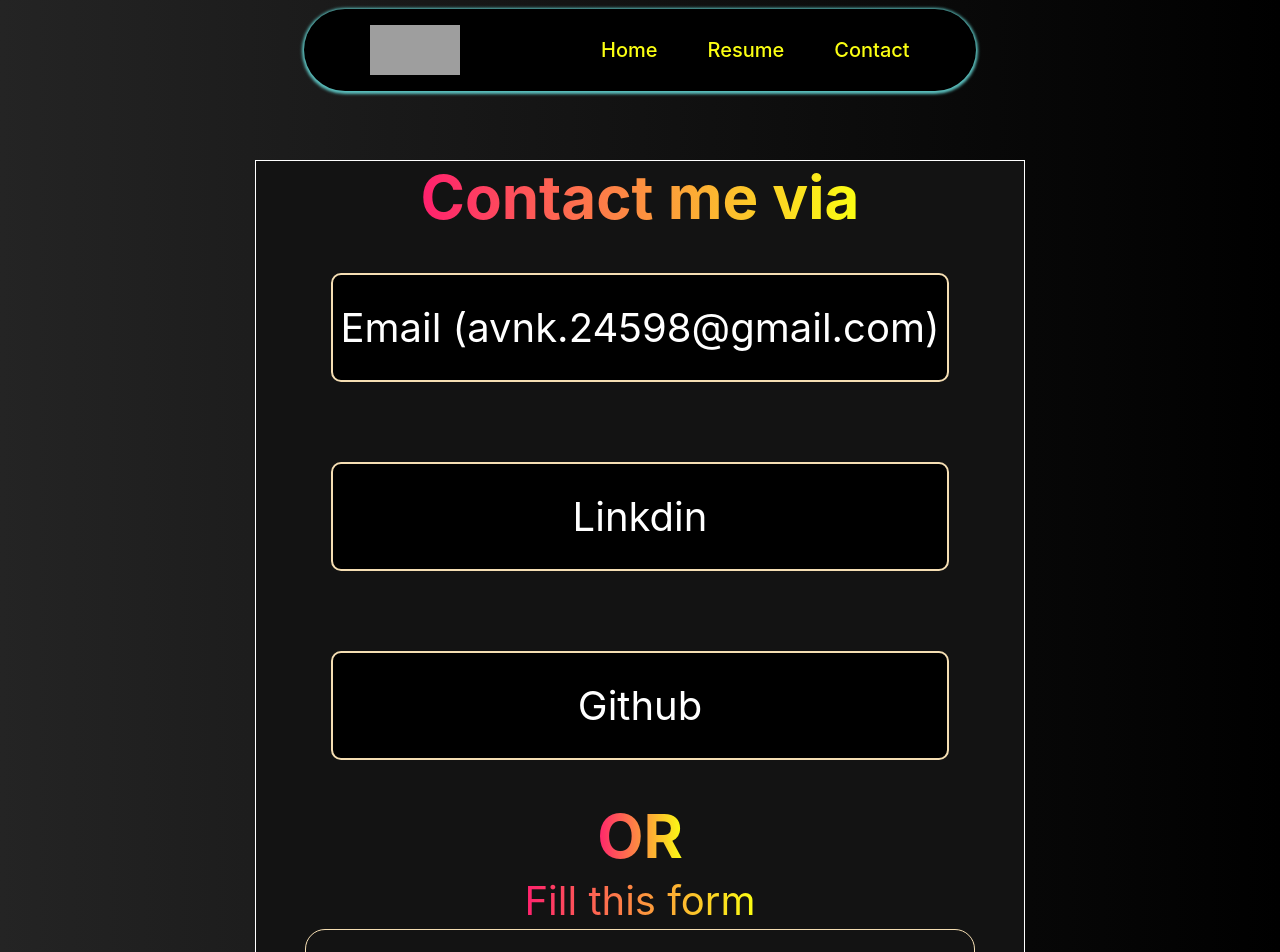
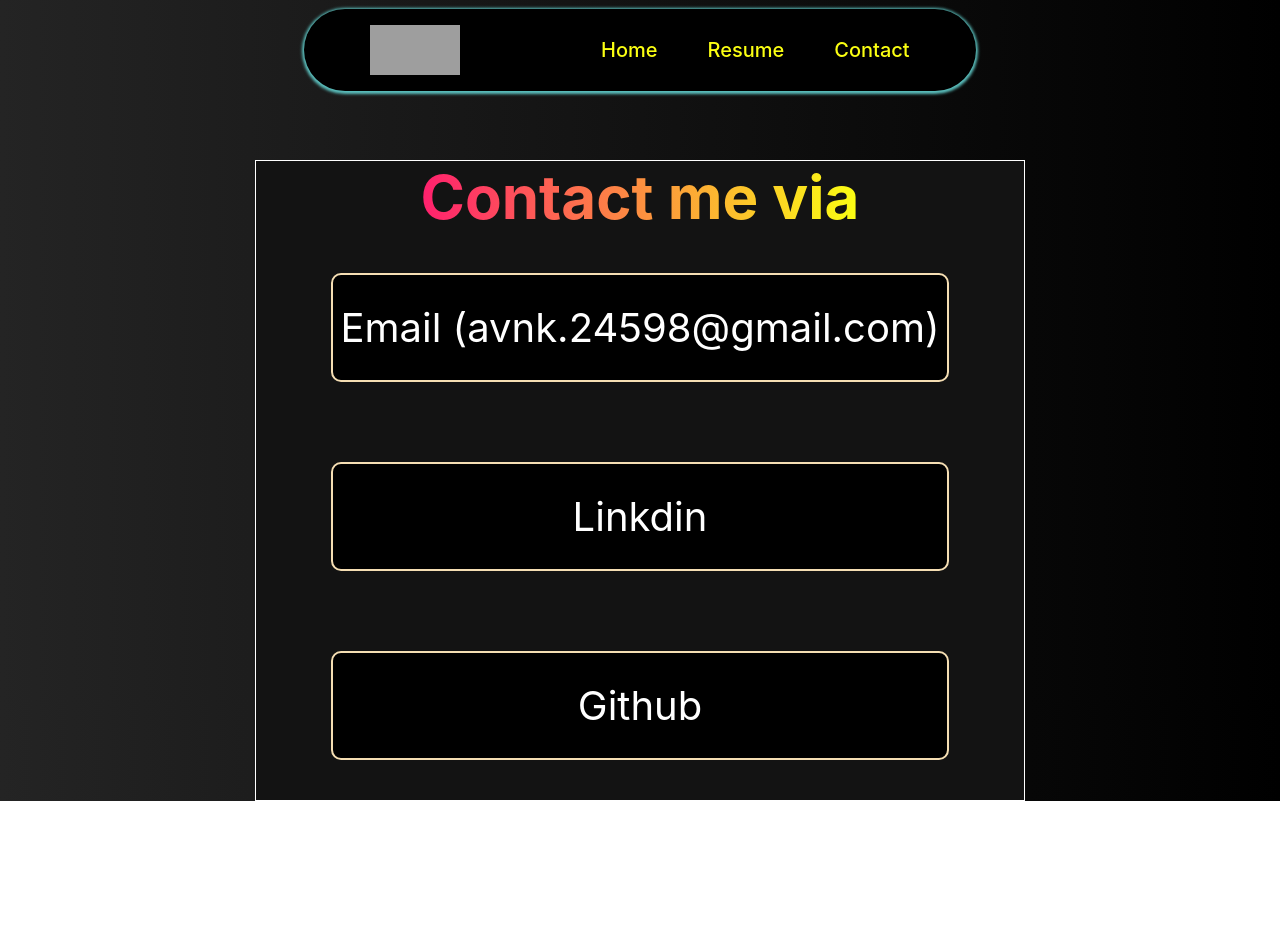
Before and after one commit to avnk-342/portfolio, a React (Create React App) app in the folder client/: page /contact in a window 1280 px wide. Shown: the top 952 px of the page. After the commit the page ends 801 px from the top, so only its background shows below. Built offline with nearby package versions, Linux system fonts and the light colour scheme; grey boxes are pictures that could not be loaded.

Commit message:
removed contact form

```diff
--- a/client/src/components/hero/Hero.jsx
+++ b/client/src/components/hero/Hero.jsx
@@ -15,7 +15,7 @@ const Hero = () => {
 
             </div>
             <div className="imagepfp">
-              <img src="" alt="" />
+              <img src="https://i.ibb.co/0Zh4yLk/developer-image.jpg" alt="developer-image" />
             </div>
 
         </div>
--- a/client/src/pages/Contact.jsx
+++ b/client/src/pages/Contact.jsx
@@ -36,7 +36,7 @@ const Contact = () => {
               <a href="https://github.com/avnk-342"><li>Github</li></a>
             </ul>
         </div>
-        <h1 className='label-contact'>OR</h1>
+        {/* <h1 className='label-contact'>OR</h1>
         <p className='label2-contact'>Fill this form</p>
         <div className='form-div'>
           <form onSubmit={handelSubmit} className='contact-form'>
@@ -48,7 +48,7 @@ const Contact = () => {
             <textarea id="userElaborate" placeholder="type here...." name='text' onChange={handelChange} value={FormData.text} ></textarea>
             <button type="submit">Submit</button>
           </form>
-        </div>
+        </div> */}
       </div>
     </div>
   )
```
